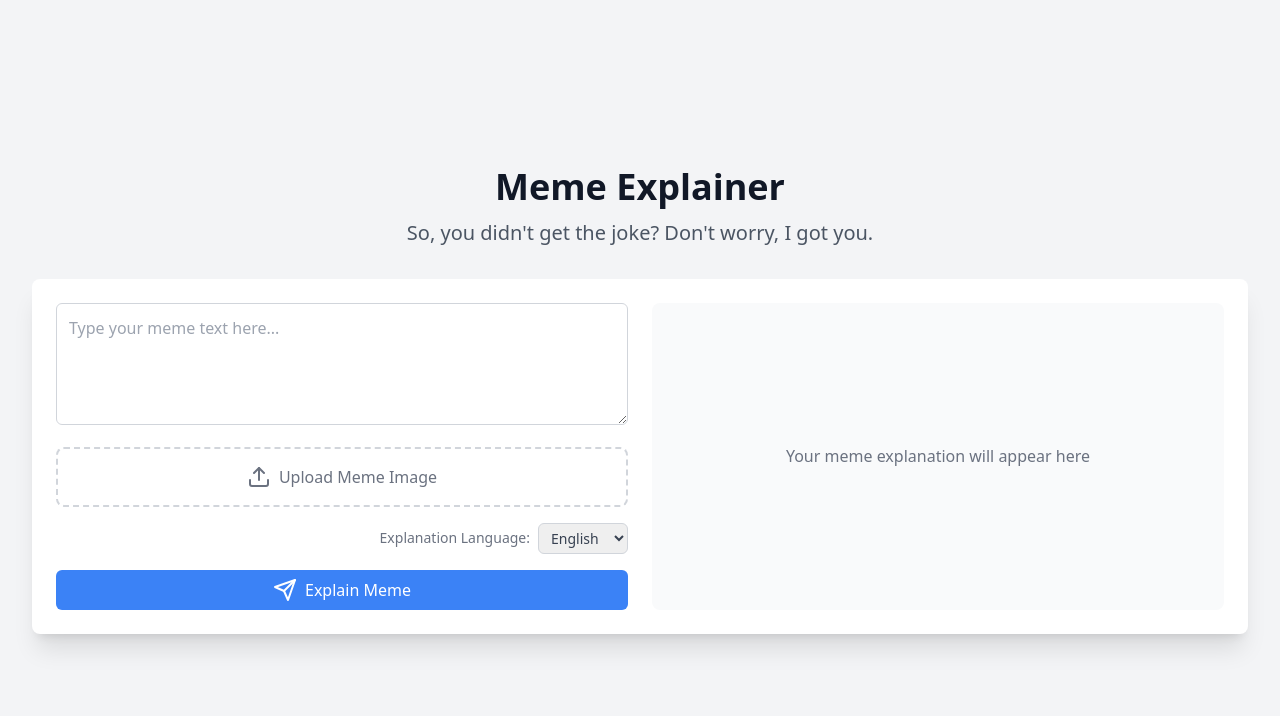
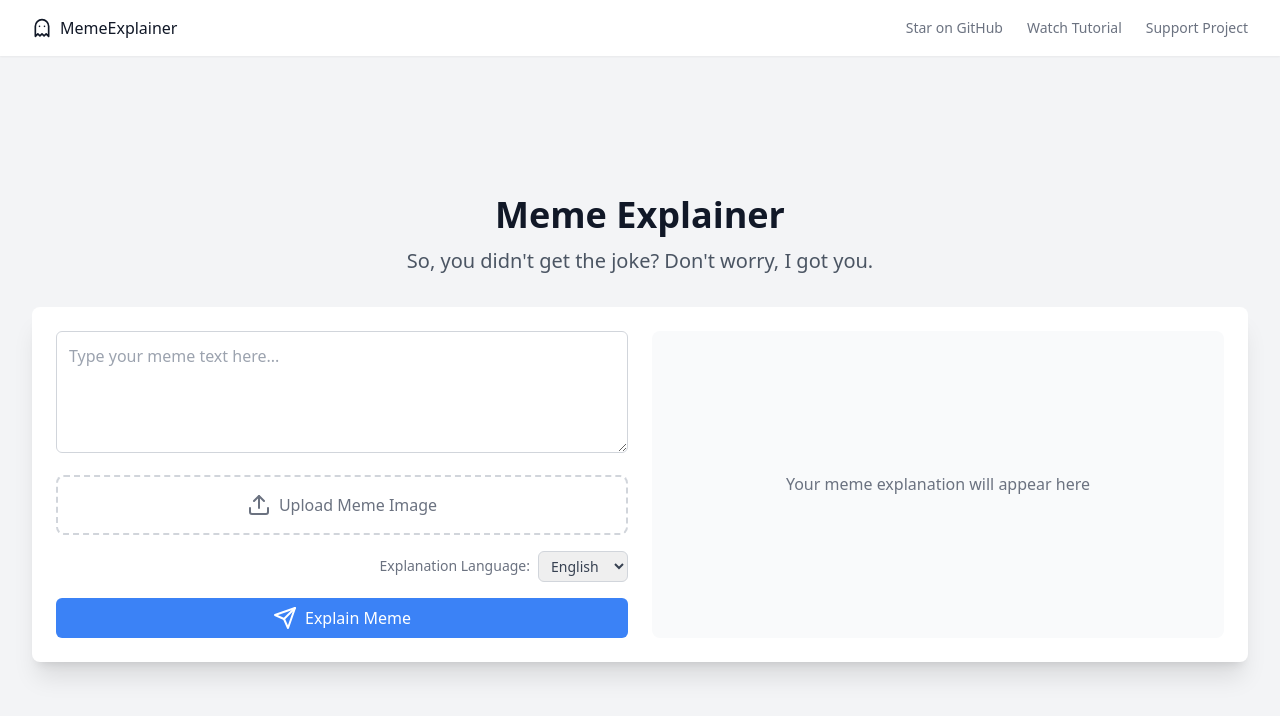
Before and after one commit to fergarciadlc/meme-explainer, a React (Create React App) app in the folder frontend/: page / in a window 1280 px wide. Shown: the top 716 px of the page. Built offline with nearby package versions, Linux system fonts and the light colour scheme; no server answers.

Commit message:
added header

```diff
--- a/frontend/src/MemeExplainer.js
+++ b/frontend/src/MemeExplainer.js
@@ -1,5 +1,5 @@
 import React, { useState, useEffect } from 'react';
-import { Upload, Send } from 'lucide-react';
+import { Upload, Send, Ghost, Menu, X } from 'lucide-react';
 import DynamicTitle from './DynamicTitle';
 
 // Configuration
@@ -62,6 +62,7 @@ const MemeExplainer = () => {
   const [model, setModel] = useState('');
   const [language, setLanguage] = useState('');
   const [selectedLanguage, setSelectedLanguage] = useState('en');
+  const [mobileMenuOpen, setMobileMenuOpen] = useState(false);
 
   const handleImageUpload = (event) => {
     const file = event.target.files[0];
@@ -101,8 +102,50 @@ const MemeExplainer = () => {
     }
   };
 
+
+  const toggleMobileMenu = () => {
+    setMobileMenuOpen(!mobileMenuOpen);
+  };
+
   return (
-    <div className="min-h-screen bg-gray-100 flex items-center justify-center py-12 px-4 sm:px-6 lg:px-8">
+    <div className="min-h-screen bg-gray-100 flex flex-col">
+      {/* Balanced Header */}
+      <header className="bg-white shadow-sm">
+        <div className="max-w-7xl mx-auto px-4 sm:px-6 lg:px-8">
+          <div className="flex items-center justify-between h-14">
+            <a href="/" className="flex items-center space-x-2 text-gray-900 hover:text-gray-600 transition-colors duration-200">
+              <Ghost size={20} />
+              <span className="text-base font-medium">MemeExplainer</span>
+            </a>
+            <nav className="hidden md:flex items-center space-x-6">
+              <a href="https://github.com/fergarciadlc/meme-explainer" target="_blank" rel="noopener noreferrer" className="text-sm text-gray-500 hover:text-gray-900 transition-colors duration-200">Star on GitHub</a>
+              <a href="https://www.youtube.com/watch?v=dQw4w9WgXcQ" target="_blank" rel="noopener noreferrer" className="text-sm text-gray-500 hover:text-gray-900 transition-colors duration-200">Watch Tutorial</a>
+              <a href="https://www.buymeacoffee.com/fergarciadlc" target="_blank" rel="noopener noreferrer" className="text-sm text-gray-500 hover:text-gray-900 transition-colors duration-200">Support Project</a>
+            </nav>
+            <button
+              className="md:hidden text-gray-500 hover:text-gray-900"
+              aria-label="Menu"
+              onClick={toggleMobileMenu}
+            >
+              {mobileMenuOpen ? <X size={24} /> : <Menu size={24} />}
+            </button>
+          </div>
+        </div>
+      </header>
+
+      {/* Mobile Menu */}
+      {mobileMenuOpen && (
+        <div className="md:hidden bg-white shadow-md">
+          <div className="px-2 pt-2 pb-3 space-y-1">
+            <a href="https://github.com/fergarciadlc/meme-explainer" target="_blank" rel="noopener noreferrer" className="block px-3 py-2 text-base font-medium text-gray-700 hover:text-gray-900 hover:bg-gray-50">Star on GitHub</a>
+            <a href="https://www.youtube.com/watch?v=dQw4w9WgXcQ" target="_blank" rel="noopener noreferrer" className="block px-3 py-2 text-base font-medium text-gray-700 hover:text-gray-900 hover:bg-gray-50">Watch Tutorial</a>
+            <a href="https://www.buymeacoffee.com/fergarciadlc" target="_blank" rel="noopener noreferrer" className="block px-3 py-2 text-base font-medium text-gray-700 hover:text-gray-900 hover:bg-gray-50">Support Project</a>
+          </div>
+        </div>
+      )}
+
+      {/* Main Content */}
+      <main className="flex-grow flex items-center justify-center py-12 px-4 sm:px-6 lg:px-8">
         <div className="max-w-7xl w-full space-y-8">
           <DynamicTitle />
 
@@ -130,7 +173,6 @@ const MemeExplainer = () => {
                     </div>
                   )}
 
-                {/* Language selector moved here and styled to be smaller and subtle */}
                   <div className="flex items-center justify-end space-x-2 text-sm">
                     <label htmlFor="language-select" className="text-gray-500">
                       Explanation Language:
@@ -205,6 +247,7 @@ const MemeExplainer = () => {
             )}
           </div>
         </div>
+      </main>
     </div>
   );
 };
```
Lines whose indentation alone changed are shown as unchanged.
